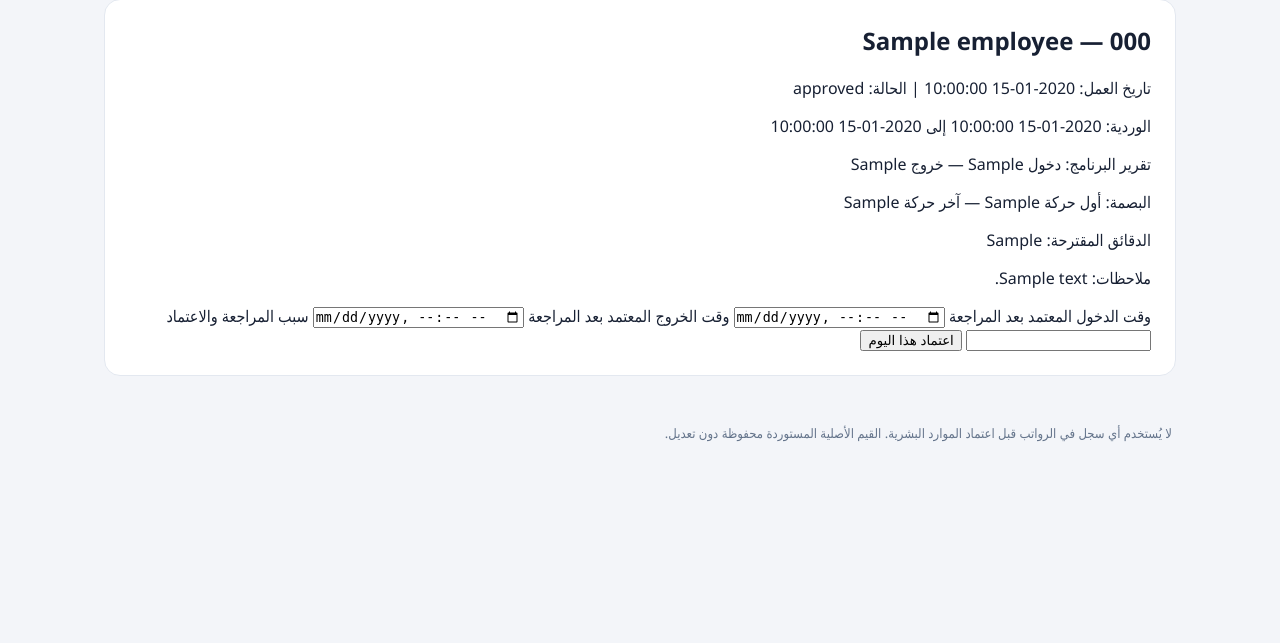
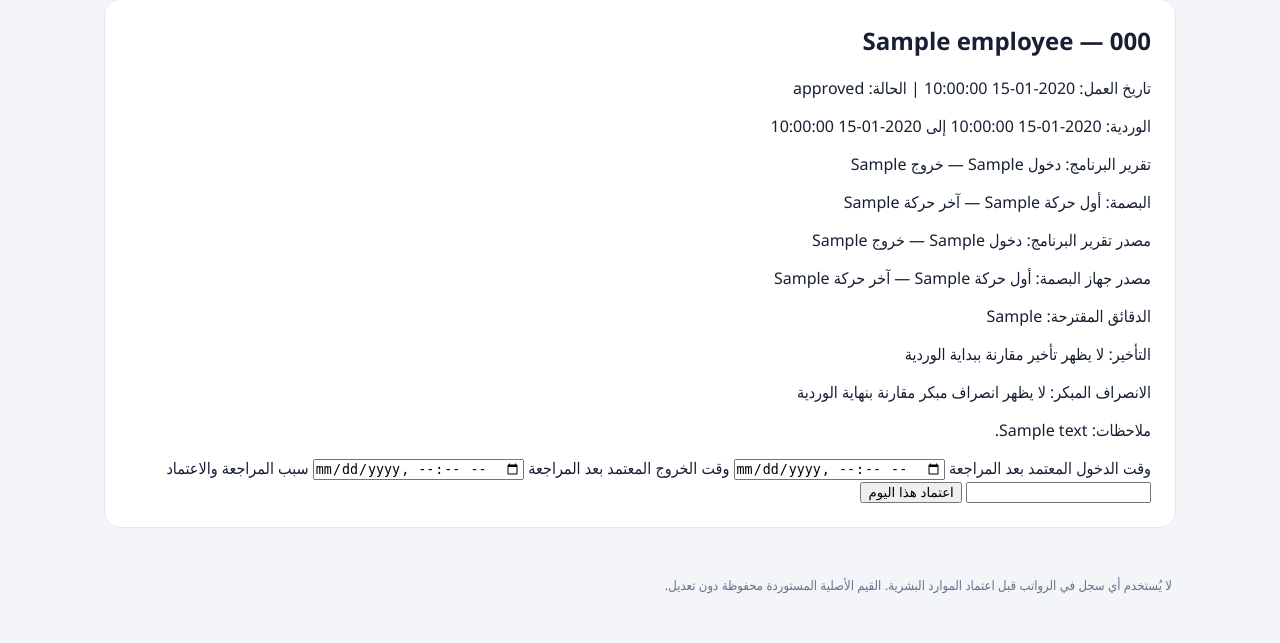
Before and after one commit to ms1813678-bit/ms1813678-bit-my-business-hotel, a Python web app: template app/templates/attendance_review.html in a window 1280 px wide. Shown: the part 341-984 px from the top of the page. Before the commit the page ends 783 px from the top, so only its background shows below. Run offline with Jinja, Linux system fonts and the light colour scheme; the template is opened without the code that fills it: most values are stand-ins (such as "Sample title", 1, 10 or a date in 2020).

Commit message:
feat(attendance): show lateness and early departure review

```diff
--- a/app/templates/attendance_review.html
+++ b/app/templates/attendance_review.html
@@ -38,7 +38,28 @@
       <p>الوردية: {{ record.scheduled_start_at or "غير محددة" }} إلى {{ record.scheduled_end_at or "غير محددة" }}</p>
       <p>تقرير البرنامج: دخول {{ record.program_clock_in or "غير موجود" }} — خروج {{ record.program_clock_out or "غير موجود" }}</p>
       <p>البصمة: أول حركة {{ record.fingerprint_in or "غير موجودة" }} — آخر حركة {{ record.fingerprint_out or "غير موجودة" }}</p>
+      <p>مصدر تقرير البرنامج: دخول {{ record.program_clock_in or "غير موجود" }} — خروج {{ record.program_clock_out or "غير موجود" }}</p>
+      <p>مصدر جهاز البصمة: أول حركة {{ record.fingerprint_in or "غير موجودة" }} — آخر حركة {{ record.fingerprint_out or "غير موجودة" }}</p>
       <p>الدقائق المقترحة: {{ record.worked_minutes if record.worked_minutes is not none else "غير محسوبة" }}</p>
+      {% if record.suggested_clock_in and record.scheduled_start_at %}
+        {% if record.suggested_clock_in > record.scheduled_start_at %}
+          <p>التأخير المقترح: {{ ((record.suggested_clock_in - record.scheduled_start_at).total_seconds() / 60)|int }} دقيقة</p>
+        {% else %}
+          <p>التأخير: لا يظهر تأخير مقارنة ببداية الوردية</p>
+        {% endif %}
+      {% else %}
+        <p>التأخير: لا يمكن حسابه قبل تحديد وقت الحضور والوردية</p>
+      {% endif %}
+      {% if record.suggested_clock_out and record.scheduled_end_at %}
+        {% if record.suggested_clock_out < record.scheduled_end_at %}
+          <p>الانصراف المبكر المقترح: {{ ((record.scheduled_end_at - record.suggested_clock_out).total_seconds() / 60)|int }} دقيقة</p>
+        {% else %}
+          <p>الانصراف المبكر: لا يظهر انصراف مبكر مقارنة بنهاية الوردية</p>
+        {% endif %}
+      {% else %}
+        <p>الانصراف المبكر: لا يمكن حسابه قبل تحديد وقت الانصراف والوردية</p>
+      {% endif %}
+      {% if record.status == "needs_review" %}<p>تعارض أو نقص بيانات: يتطلب مراجعة مسؤول الموارد البشرية</p>{% endif %}
       {% if record.review_notes %}<p>ملاحظات: {{ record.review_notes }}</p>{% endif %}
       <form method="post" action="/attendance/{{ record.id }}/approve">
         <input type="hidden" name="csrf_token" value="{{ csrf_token }}">
```
